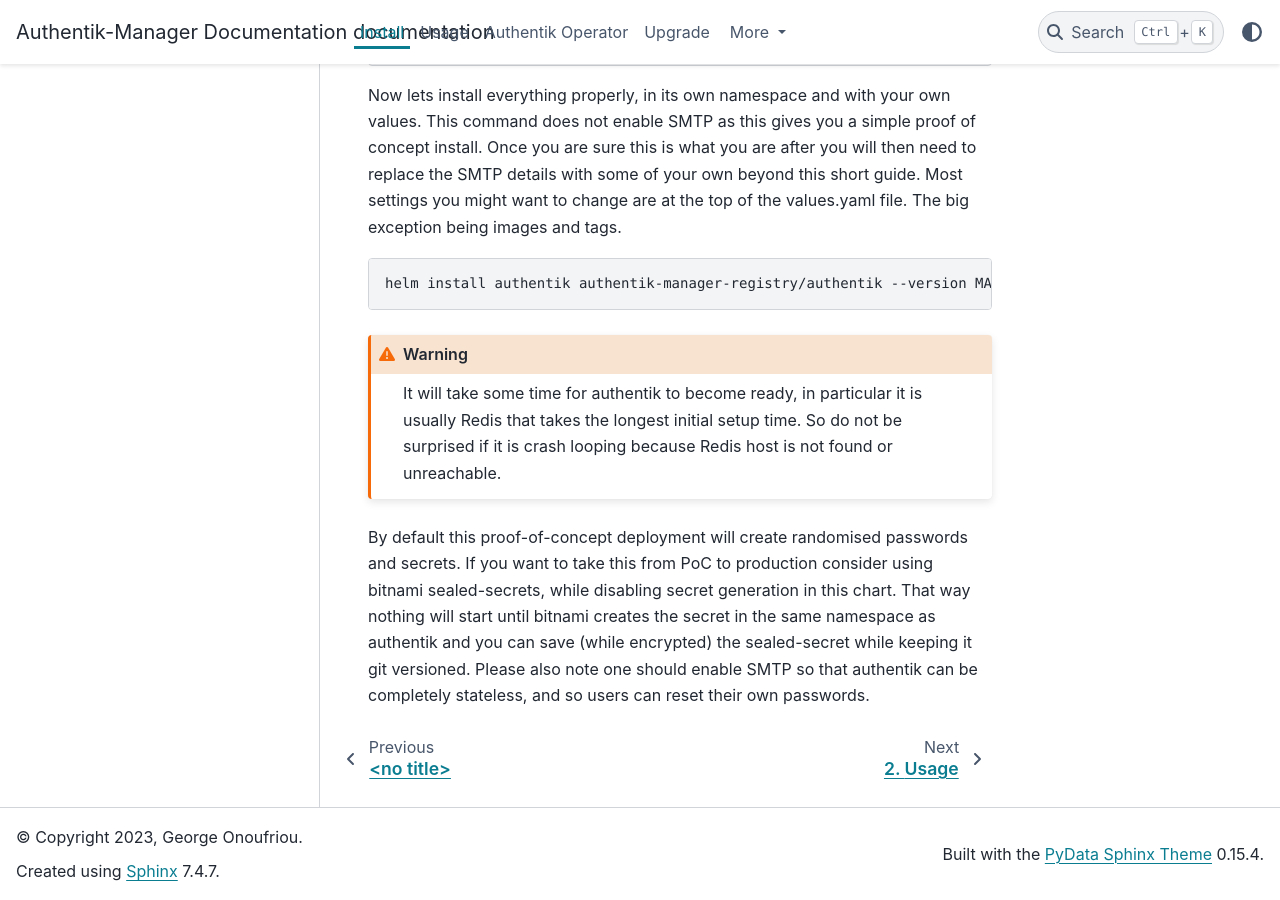
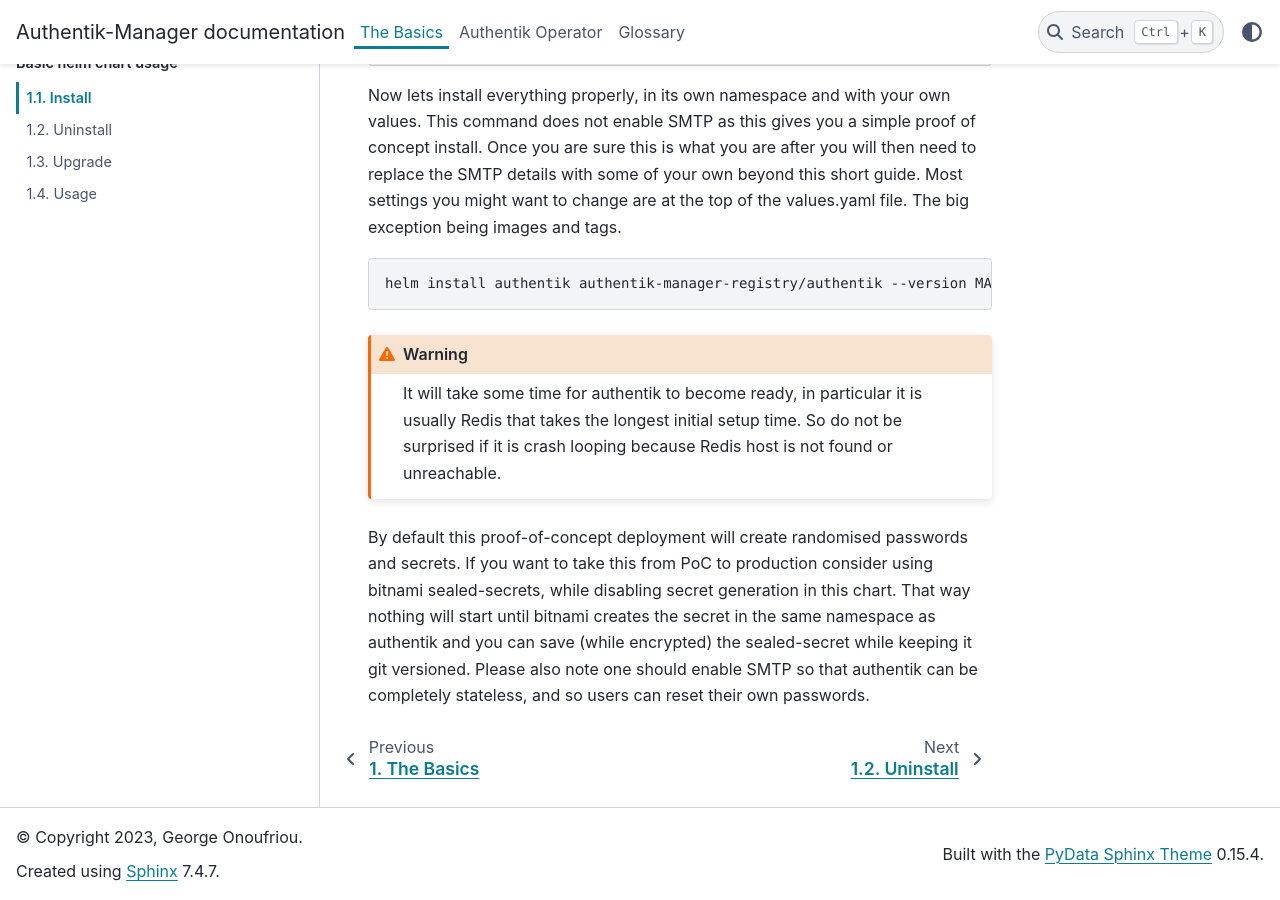
Before and after one commit to DreamingRaven/authentik-manager, a Sphinx documentation site: the page built from docs/source/basics/install.rst, in a window 1280 px wide and 900 px high, scrolled down 1032 px. Built offline with Sphinx 7.4.7 and the PyData theme 0.15.4, drawn with Linux system fonts in a browser that asks for light colours; the version number could not be read and is left out.

Commit message:
Restructured documentation, with sub topics

```diff
--- /dev/null
+++ b/docs/source/basics.rst
@@ -0,0 +1,11 @@
+.. include:: /substitutions
+
+The Basics
+==========
+
+.. toctree::
+  :glob:
+  :maxdepth: 3
+  :caption: Basic helm chart usage
+
+  /basics/*
--- a/docs/source/conf.py
+++ b/docs/source/conf.py
@@ -26,7 +26,7 @@ else:
 
 # -- Project information -----------------------------------------------------
 
-project = 'Authentik-Manager Documentation'
+project = 'Authentik-Manager'
 copyright = '2023, George Onoufriou'
 author = 'George Onoufriou'
 master_doc = 'index'
--- a/docs/source/index.rst
+++ b/docs/source/index.rst
@@ -19,9 +19,6 @@ Contents
   :numbered:
 
   license
-  install
-  usage
+  basics
   operator
-  upgrade
-  uninstall
   glossary
```
Also changed, not shown: docs/source/basics/usage.rst (renamed from docs/source/usage.rst, +10 -0 lines), docs/source/basics/install.rst (renamed from docs/source/install.rst), docs/source/basics/uninstall.rst (renamed from docs/source/uninstall.rst), docs/source/basics/upgrade.rst (renamed from docs/source/upgrade.rst), docs/source/samples/nginx-annotations.yaml (added).
